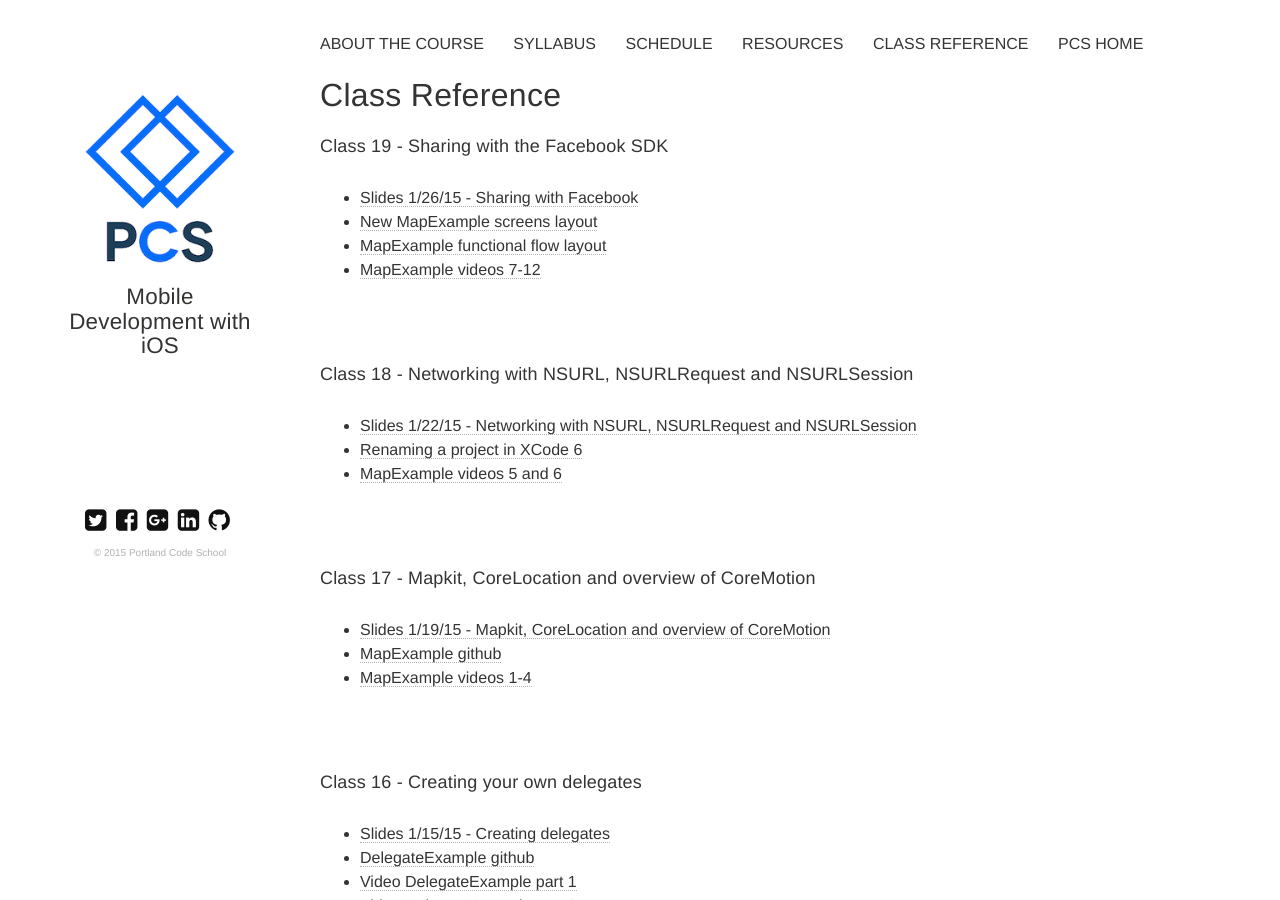
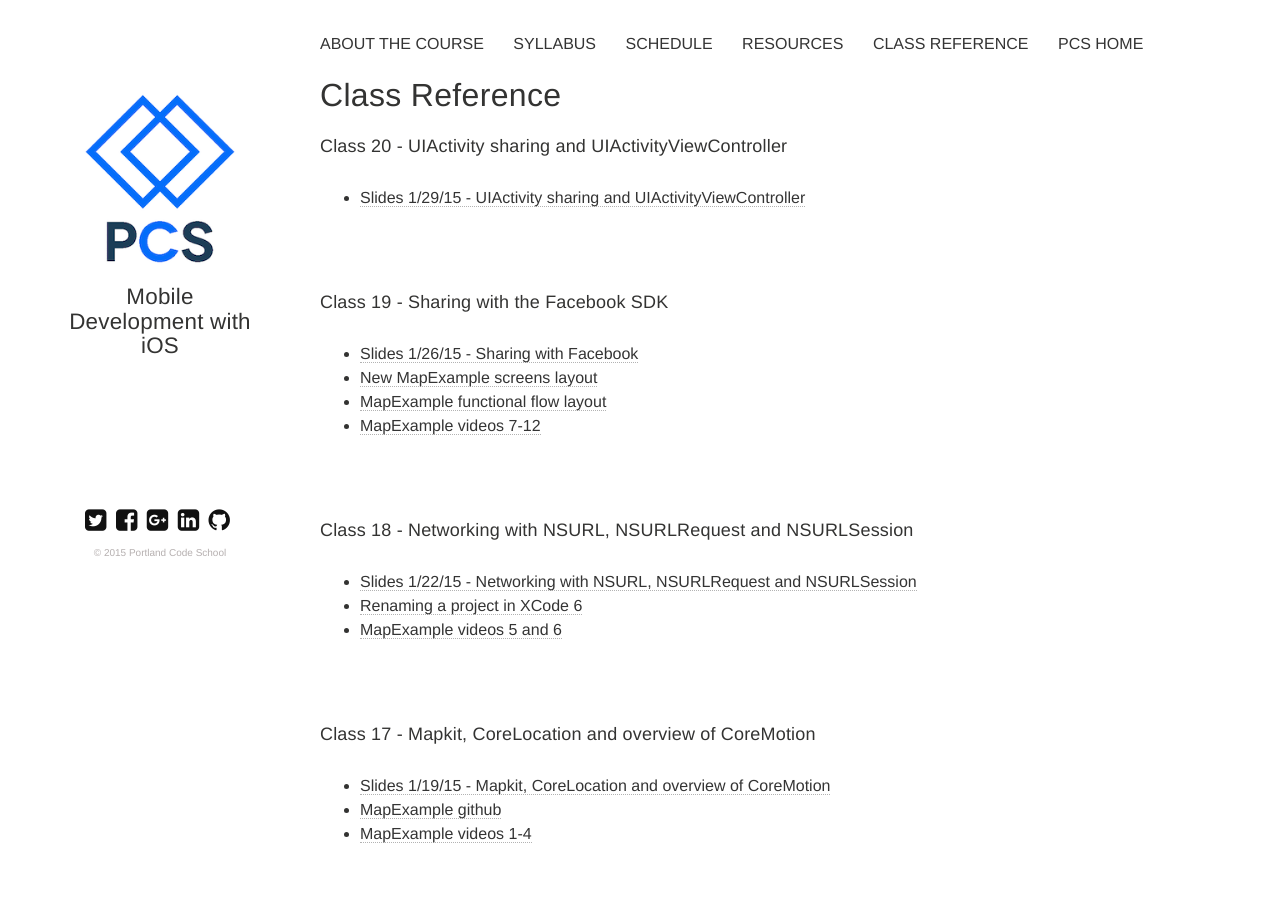
Before and after one commit to portlandcodeschool/ios, a Jekyll site: the page built from reference.md, in a window 1280 px wide and 900 px high. Built offline with Jekyll 4.4.1, drawn with Linux system fonts in a browser that asks for light colours; nearby versions of some CDN libraries.

Commit message:
Update reference.md

```diff
--- a/reference.md
+++ b/reference.md
@@ -5,6 +5,10 @@ title: Class Reference
 tagline: Mobile Development with iOS
 tags: [reference]
 ---
+####Class 20 - UIActivity sharing and UIActivityViewController
+* [Slides 1/29/15 - UIActivity sharing and UIActivityViewController](https://docs.google.com/presentation/d/1zKRI_CCkDWPSbXgtmBjJQLKyoKgvtBIyRQ16Lt-DjNA/edit?usp=sharing)
+
+
 ####Class 19 - Sharing with the Facebook SDK
 * [Slides 1/26/15 - Sharing with Facebook](https://docs.google.com/presentation/d/1cYBWSU0YmSMzZnj2GKqctKa1_aXOloEmb8rnrBYI_v0/edit?usp=sharing)
 * [New MapExample screens layout](https://docs.google.com/presentation/d/19w_2_ptSX6QNCddSAnXQpU02miYfnv-8lMl4ksraj8M/edit?usp=sharing)
```
